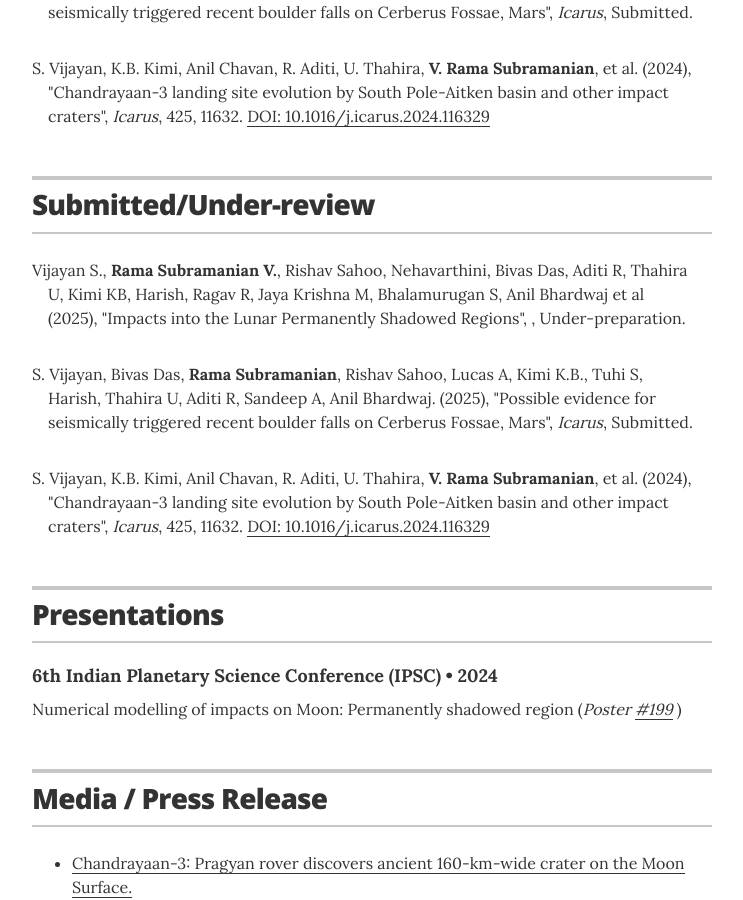
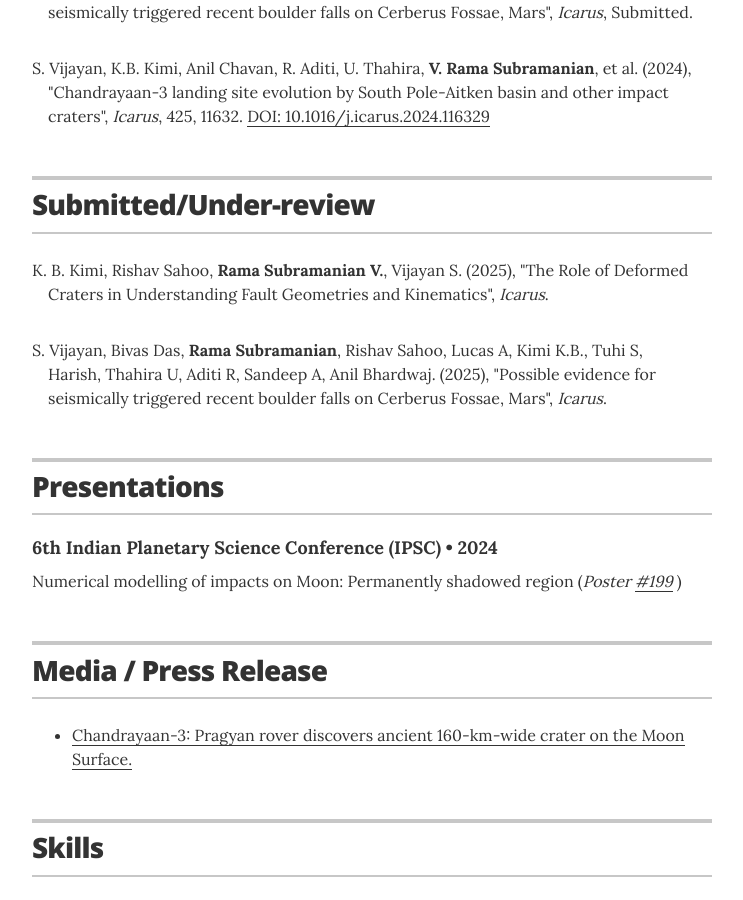
Before and after one commit to rasnv/rasnv.github.io, a Jekyll site: the page built from index.html, in a window 1280 px wide and 900 px high, scrolled down 1254 px. Shown: the whole window, without its empty margins (268-1011 px from the left). Built offline with Jekyll 4.4.1, drawn with Linux system fonts in a browser that asks for light colours.

Commit message:
Update underreview.yml

```diff
--- a/_data/underreview.yml
+++ b/_data/underreview.yml
@@ -6,30 +6,21 @@
 #  year: 2025
 #  pages: Under-preparation
 
-- title: 'Impacts into the Lunar Permanently Shadowed Regions'
-  authors: 'Vijayan S., <b>Rama Subramanian V.</b>, Rishav Sahoo, Nehavarthini, Bivas Das, Aditi R, Thahira U, Kimi KB, Harish, Ragav R, Jaya Krishna M, Bhalamurugan S, Anil Bhardwaj et al'
-#  journal: Icarus
+- title: 'The Role of Deformed Craters in Understanding Fault Geometries and Kinematics'
+  authors: 'K. B. Kimi, Rishav Sahoo, <b>Rama Subramanian V.</b>, Vijayan S.'
+  journal: Icarus
 #  volume: 128
   year: 2025
-  pages: Under-preparation
+#  pages: Under-preparation
 
 - title: 'Possible evidence for seismically triggered recent boulder falls on Cerberus Fossae, Mars'
   authors: 'S. Vijayan, Bivas Das, <b>Rama Subramanian</b>, Rishav Sahoo, Lucas A, Kimi K.B., Tuhi S, Harish, Thahira U, Aditi R, Sandeep A, Anil Bhardwaj.'
   journal: Icarus
 #  volume: 128
   year: 2025
-  pages: Submitted
+#  pages: Submitted
 #  doi: https://doi.org/10.1029/2022JE007567
 #  pdf: 'pdfs/Tai_Udovicic_et_al_2023_accepted.pdf'
-
-- title: 'Chandrayaan-3 landing site evolution by South Pole-Aitken basin and other impact craters'
-  authors: 'S. Vijayan, K.B. Kimi, Anil Chavan, R. Aditi, U. Thahira, <b>V. Rama Subramanian</b>, et al.'
-  journal: Icarus
-  volume: 425
-  year: 2024
-  pages: 11632
-  doi: 10.1016/j.icarus.2024.116329
-  #pdf: 'pdfs/McKeeby_et_al_2022.pdf'
 
 #- title: 'Modeling the production of submicroscopic iron in the lunar highlands'
 #  authors: 'Jordan, A. P., Shusterman, M. L., <b>Tai Udovicic, C. J.</b>'
```
